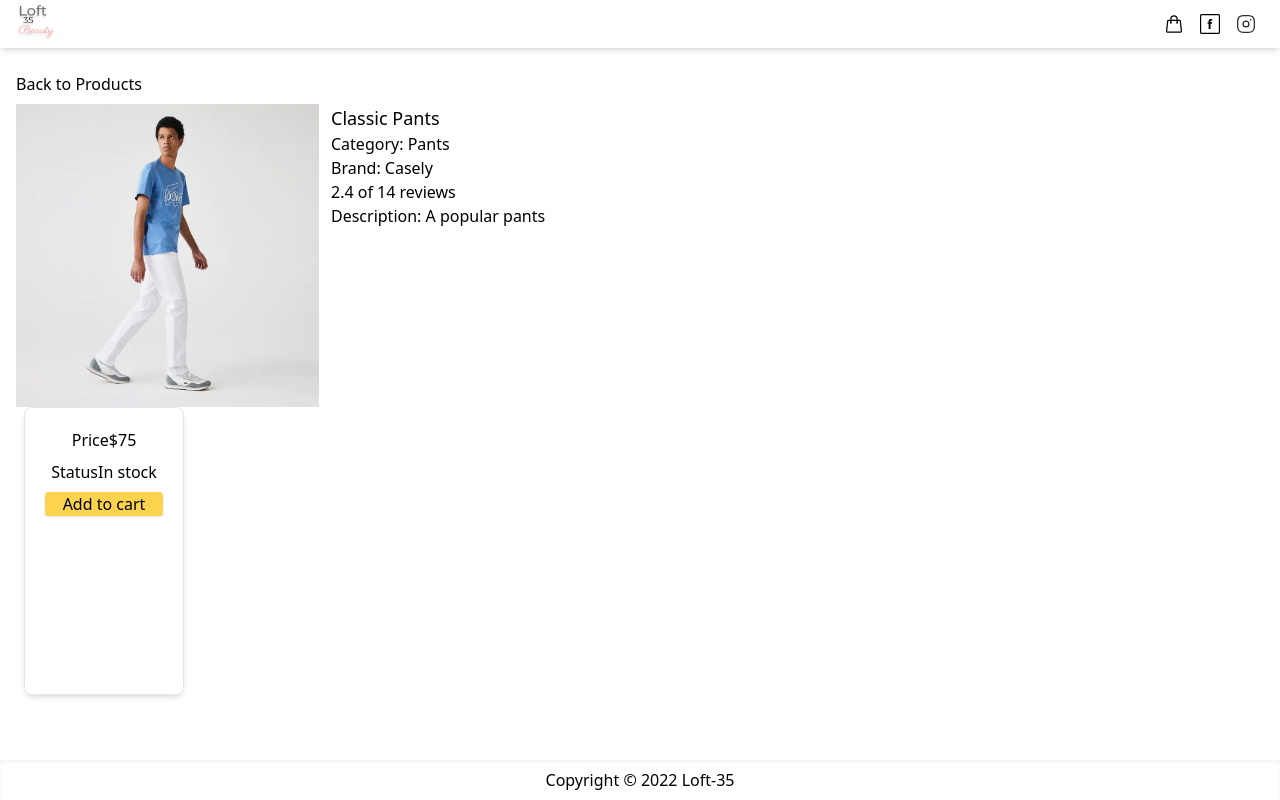
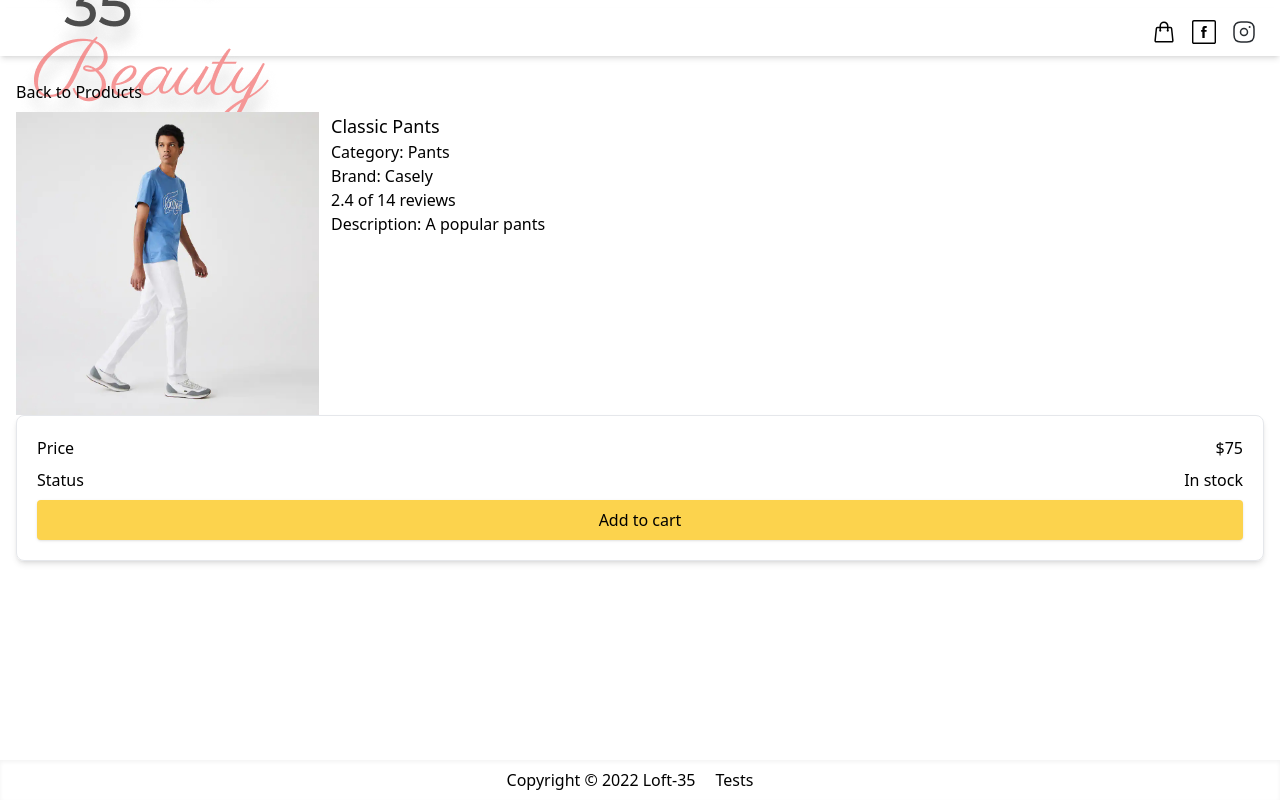
Before and after one commit to ackermanGitHub/loft-35-ecommerce, a Next.js app: page /product/classic-pants in a window 1280 px wide. Built offline with nearby package versions, Linux system fonts and the light colour scheme.

Commit message:
Doploying to vercel

```diff
--- a/src/components/ProductItem.tsx
+++ b/src/components/ProductItem.tsx
@@ -17,6 +17,7 @@ const ProductItem: React.FC<IProps> = ({ product }) => {
           className="rounded shadow"
           width={160}
           height={160}
+          priority
         />
       </Link>
       <div className="flex flex-col items-center justify-center m-auto">
--- a/src/containers/Footer.tsx
+++ b/src/containers/Footer.tsx
@@ -1,3 +1,4 @@
+import Link from 'next/link';
 import React from 'react';
 
 interface IProps {}
@@ -6,6 +7,9 @@ const Footer: React.FC<IProps> = () => {
   return (
     <footer className="flex h-10 justify-center items-center shadow-inner">
       <p>Copyright © 2022 Loft-35</p>
+      <Link href="/test" className="mx-5">
+        Tests
+      </Link>
     </footer>
   );
 };
--- a/src/containers/Header.tsx
+++ b/src/containers/Header.tsx
@@ -7,14 +7,14 @@ interface IProps {}
 const Header: React.FC<IProps> = () => {
   return (
     <header>
-      <nav className="flex h-12 items-center px-4 justify-between shadow-md">
-        <Link href="/" className="text-lg font-bold">
+      <nav className="flex h-12 items-center px-4 justify-between shadow-md mt-2">
+        <Link href="/">
           <Image
             src="/icons/Loft-35-Beauty.png"
             alt="Carrito de Compras"
-            className={'Loft-35-Beauty'}
-            width={40}
-            height={40}
+            className={'Loft-35-Beauty w-auto'}
+            width={36}
+            height={36}
             priority
           />
         </Link>
@@ -24,7 +24,7 @@ const Header: React.FC<IProps> = () => {
               src="/icons/cart.svg"
               alt="Carrito de Compras"
               className={'shopping-cart'}
-              width={20}
+              width={24}
               height={24}
               priority
             />
@@ -34,7 +34,7 @@ const Header: React.FC<IProps> = () => {
               src="/icons/facebook.svg"
               alt="Dirección del Facebook"
               className={'Facebook'}
-              width={20}
+              width={24}
               height={24}
               priority
             />
@@ -44,7 +44,7 @@ const Header: React.FC<IProps> = () => {
               src="/icons/instagram.svg"
               alt="Dirección del Instagram"
               className={'Instagram'}
-              width={20}
+              width={24}
               height={24}
               priority
             />
--- a/src/containers/Layout.tsx
+++ b/src/containers/Layout.tsx
@@ -15,7 +15,6 @@ const Layout: React.FC<IProps> = ({ children, title }) => {
         <title>{title ? title + ' - Loft 35' : 'Loft 35'}</title>
         <meta name="description" content="Loft-35 Store Sales Sistem" />
         <meta name="viewport" content="width=device-width, initial-scale=1" />
-        <link rel="icon" href="/icons/L35-logo.png" />
       </Head>
       <div className="flex min-h-screen flex-col justify-between">
         <Header />
--- /dev/null
+++ b/src/context/Store.tsx
@@ -0,0 +1,48 @@
+import React, { createContext, useReducer } from 'react';
+import { IProduct } from '../utils/data';
+
+interface ICart {
+  cartItems: IProduct[];
+}
+
+interface IState {
+  cart: ICart;
+}
+
+const initialState: IState = {
+  cart: { cartItems: [] },
+};
+
+export const Store = createContext(initialState);
+
+function reducer(state: IState, action: { type: string; payload: IProduct }) {
+  switch (action.type) {
+    case 'CART_ADD_ITEM': {
+      const newItem = action.payload;
+      const existItem = state.cart.cartItems.find(
+        (item: IProduct) => item.slug === newItem.slug
+      );
+      const cartItems = existItem
+        ? state.cart.cartItems.map(
+            (item: IProduct): IProduct =>
+              item.name === existItem.name ? newItem : item
+          )
+        : [...state.cart.cartItems, newItem];
+      return { ...state, cart: { ...state.cart, cartItems } };
+    }
+    default:
+      return state;
+  }
+}
+
+interface IProps {
+  children: React.ReactNode;
+}
+
+const StoreProvider = ({ children }: IProps) => {
+  const [state, dispatch] = useReducer(reducer, initialState);
+  const value = { state, dispatch };
+  return <Store.Provider value={value}>{children}</Store.Provider>;
+};
+
+export default StoreProvider;
--- a/src/pages/product/[slug].tsx
+++ b/src/pages/product/[slug].tsx
@@ -1,9 +1,10 @@
-import React from 'react';
+import React, { useContext } from 'react';
 import Link from 'next/link';
 import Image from 'next/image';
 import data, { IProduct } from '@/utils/data';
 import Layout from '@/containers/Layout';
 import { useRouter } from 'next/router';
+import Store from '@/context/Store';
 
 interface IProps {}
 
@@ -17,6 +18,9 @@ const ProductScreen: React.FC<IProps> = () => {
   if (!product) {
     return <div>Product Not Found</div>;
   }
+
+  const addToCartHandler = () => {};
+
   return (
     <Layout title={product.name}>
       <div className="py-2">
@@ -26,9 +30,11 @@ const ProductScreen: React.FC<IProps> = () => {
         <div className="md:col-soan-2">
           <Image
             src={product.image}
-            alt={'product.name'}
+            alt={product.name}
             width={640}
             height={640}
+            sizes="responsive"
+            priority
           />
         </div>
         <ul>
@@ -45,7 +51,7 @@ const ProductScreen: React.FC<IProps> = () => {
         </ul>
       </div>
       <div>
-        <div className="card p-5">
+        <div className="details-card p-5">
           <div className="mb-2 flex justify-between">
             <div>Price</div>
             <div>${product.price} </div>
@@ -54,7 +60,12 @@ const ProductScreen: React.FC<IProps> = () => {
             <div>Status</div>
             <div> {product.countInStock > 0 ? 'In stock' : 'Unavailable'} </div>
           </div>
-          <button className="primary-button w-full">Add to cart</button>
+          <button
+            className="details-primary-button w-full"
+            onClick={addToCartHandler}
+          >
+            Add to cart
+          </button>
         </div>
       </div>
     </Layout>
--- /dev/null
+++ b/src/pages/test/index.tsx
@@ -0,0 +1,46 @@
+import React, { createContext, useContext, useState } from 'react';
+
+interface IProps {}
+
+const UserContext = createContext<string | null>(null);
+
+const UserPage: React.FC<IProps> = () => {
+  const context = useContext(UserContext);
+  return <div>{context}</div>;
+};
+
+const NewComponent: React.FC = () => {
+  const context = useContext(UserContext);
+
+  return (
+    <div className="bg-red-500">
+      This is NewComponent {context}
+      <br />
+    </div>
+  );
+};
+
+const Test: React.FC<IProps> = () => {
+  const [hour, setHour] = useState('Initial value');
+
+  const handleClick = () => {
+    setHour(new Date().toLocaleTimeString());
+  };
+
+  setInterval(() => {
+    setHour(new Date().toLocaleTimeString());
+  }, 1000);
+
+  return (
+    <UserContext.Provider value={hour}>
+      <div className="text-center">
+        <h1>Hello From Home Page</h1>
+        <button onClick={handleClick}>Change Value</button>
+        <UserPage />
+        <NewComponent />
+      </div>
+    </UserContext.Provider>
+  );
+};
+
+export default Test;
--- a/src/styles/globals.css
+++ b/src/styles/globals.css
@@ -109,8 +109,16 @@ a {
   @apply flex flex-col w-40 h-72 items-center mb-5 mx-2 rounded-lg border border-gray-200 shadow-md;
 }
 
+.details-card {
+  @apply mb-5 block rounded-lg border border-gray-200 shadow-md;
+}
+
 .primary-button {
   @apply rounded bg-amber-300 shadow outline-none hover:bg-amber-400 active:bg-amber-500;
+}
+
+.details-primary-button {
+  @apply rounded bg-amber-300 py-2 px-4 shadow outline-none hover:bg-amber-400 active:bg-amber-500;
 }
 
 /*
```
Also changed, not shown: public/icons/L35-logo.png (deleted), 1 other file (tests, documents, lock files or other folders).
